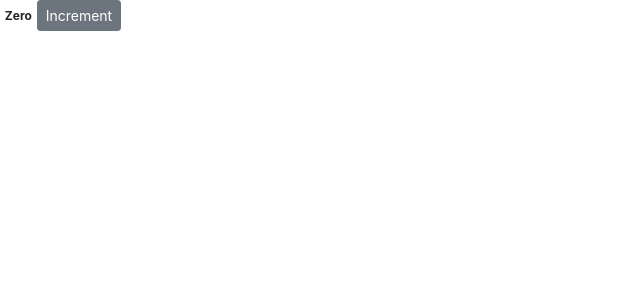
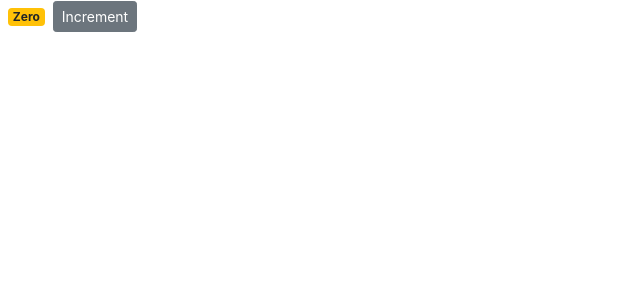
Before and after one commit to bmarchambault/learn-react, a React (Create React App) app: page / in a window 1280 px wide. Shown: the top 300 px of the page, without its empty margins (0-640 px from the left). Built offline with nearby package versions, Linux system fonts and the light colour scheme.

Commit message:
cleaned out notes and fixed error

```diff
--- a/src/components/counter.jsx
+++ b/src/components/counter.jsx
@@ -6,29 +6,20 @@ class Counter extends Component {
     };
 
     render() {
-        //rather than polluting the render method with below.  turn it into a method.  right click, refactor, extract method, choose location and rename:
-        // let classes = "badge m-2";
-        // //if count = 0, use the yellow badge.  else the blue:
-        // classes += (this.state.count === 0) ? "badge-warning" : "badge-primary"
         return (
-            <React.Fragment>
-                {/*replace the hard coded classname with classes: */}
-                {/*<span className=" badge badge-primary m-2 ">{this.formatCount()}</span>*/}
-                {/*<span className=" classes ">{this.formatCount()}</span>*/}
-                {/*--after extraction of the method, we can now call the method :*/}
+            <div>
                 <span className={this.getBadgeClasses()}>{this.formatCount()}</span>
                 <button className="btn btn-secondary btn-sm">Increment</button>
-            </React.Fragment>
+            </div>
         );
     }
-    //the extracted method below:
+
     getBadgeClasses() {
-        let classes = "badge m-2";
-        //if count = 0, use the yellow badge.  else the blue:
-        classes += this.state.count === 0 ? "badge-warning" : "badge-primary"
-        //needed to add a return here, unsure why it didn't do it automatically.
+        let classes = "badge m-2 badge-";
+        classes += this.state.count === 0 ? "warning" : "primary"
         return classes;
     }
+
     formatCount() {
         const {count} = this.state;
         return count === 0 ? "Zero" : count;
```
